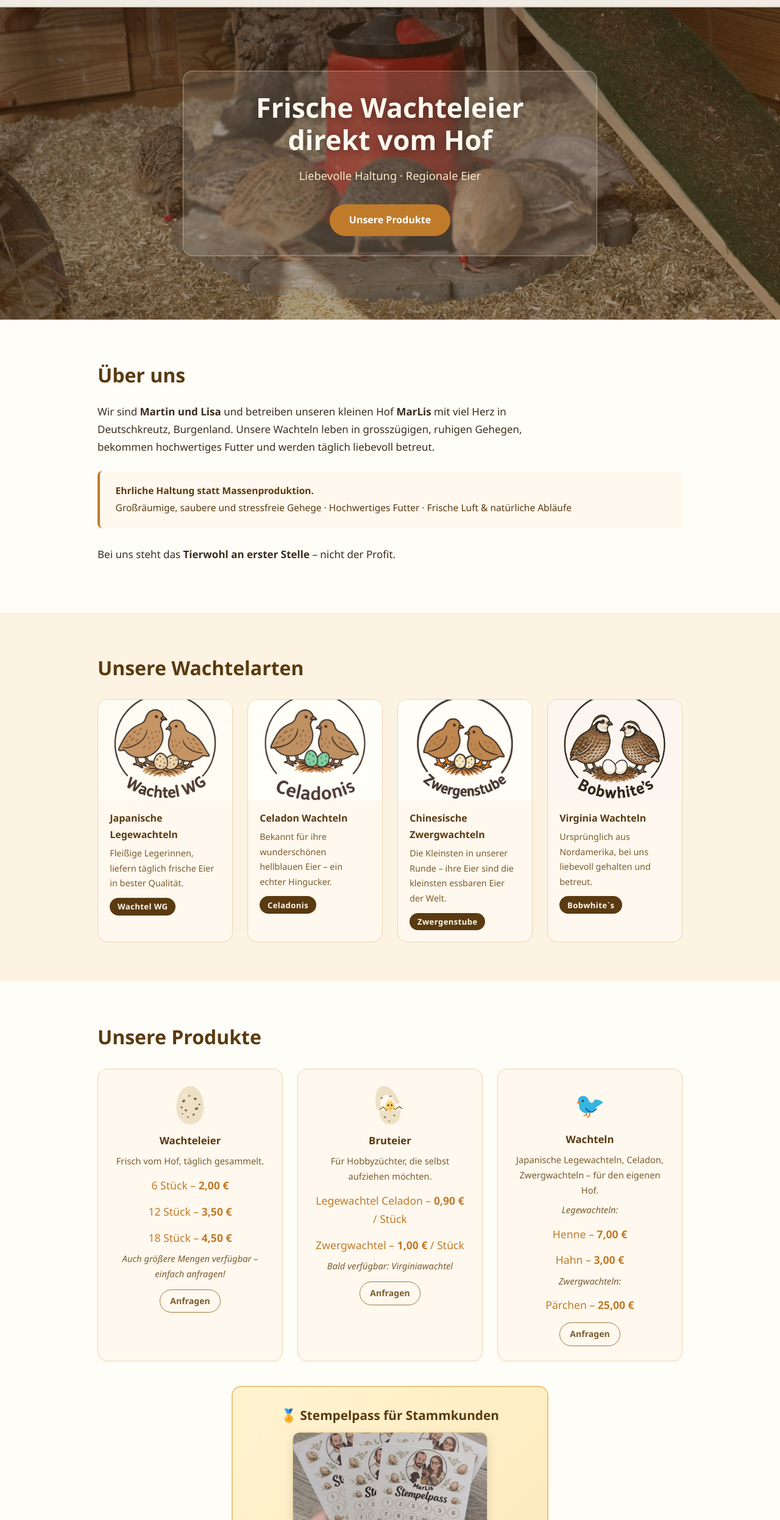
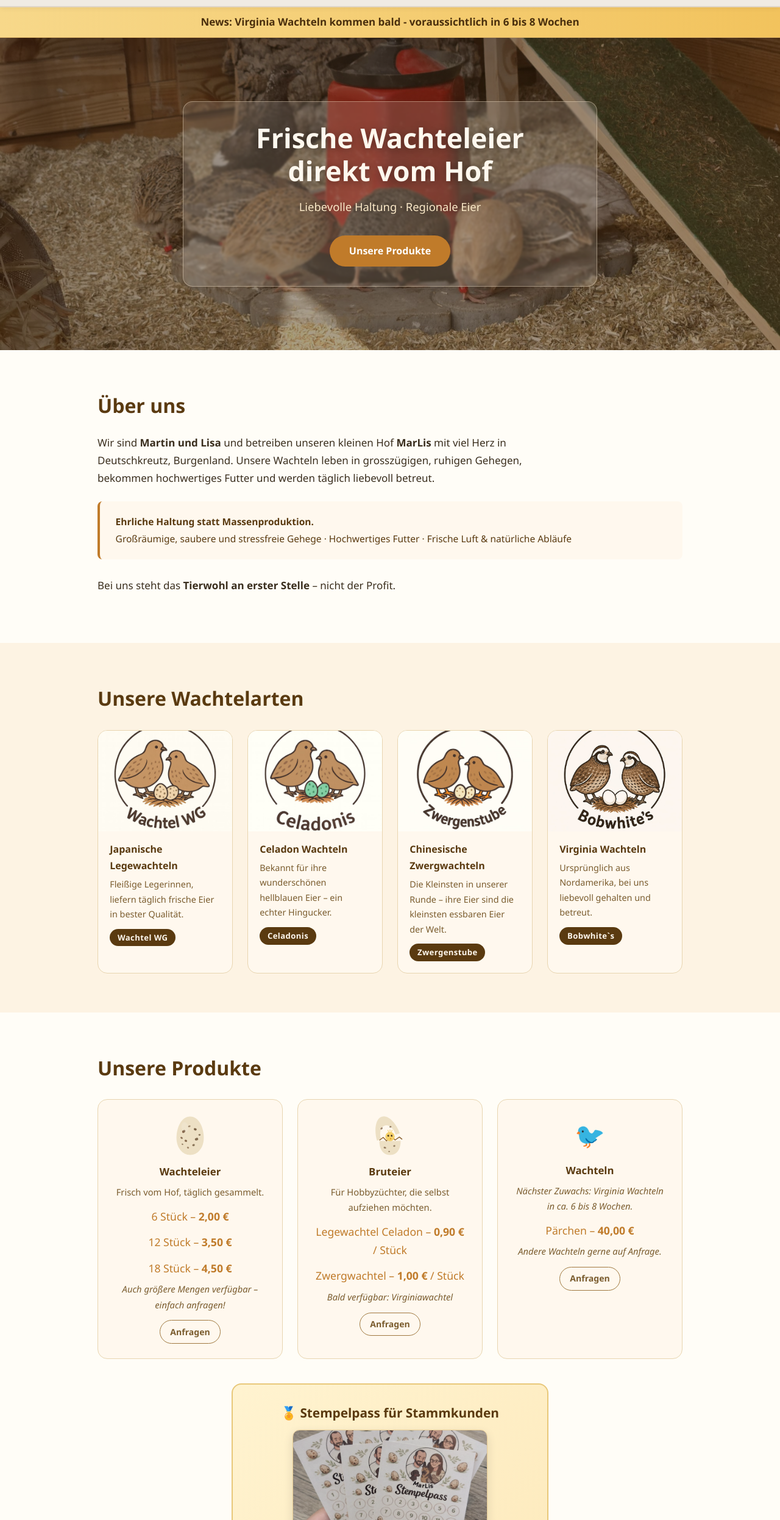
Before and after one commit to marlis-kleinerhof/marlis-kleinerhof.github.io, a plain HTML site: page index.html in a window 1280 px wide. Shown: the part 68-2560 px from the top of the page at 61% size. Drawn offline with Linux system fonts and the light colour scheme.

Commit message:
Add news banner for upcoming Virginia Wachteln and update product card details

```diff
--- a/index.html
+++ b/index.html
@@ -21,6 +21,10 @@
       <a href="#kontakt">Kontakt</a>
     </nav>
   </header>
+
+  <a class="news-banner" href="#virginia-card" role="status" aria-live="polite" aria-label="Zu den Virginia Wachteln springen">
+    News: Virginia Wachteln kommen bald - voraussichtlich in 6 bis 8 Wochen
+  </a>
 
   <!-- HERO -->
   <section class="hero">
@@ -125,15 +129,12 @@
           <p class="price-note">Bald verfügbar: Virginiawachtel</p>
           <a href="mailto:marlis-kleinerhof@gmx.at?subject=Bruteier%20anfragen&body=Hallo%20MarLis-Team%2C%0D%0A%0D%0Aich%20interessiere%20mich%20f%C3%BCr%20Bruteier.%0D%0A%0D%0AMit%20freundlichen%20Gr%C3%BC%C3%9Fen" class="btn-anfrage">Anfragen</a>
         </div>
-        <div class="card product-card">
+        <div class="card product-card" id="virginia-card">
           <div class="card-icon">🐦</div>
           <h3>Wachteln</h3>
-          <p>Japanische Legewachteln, Celadon, Zwergwachteln – für den eigenen Hof.</p>
-          <p class="price-note">Legewachteln:</p>
-          <div class="price">Henne – <strong>7,00 €</strong></div>
-          <div class="price">Hahn – <strong>3,00 €</strong></div>
-          <p class="price-note">Zwergwachteln:</p>
-          <div class="price">Pärchen – <strong>25,00 €</strong></div>
+          <p class="price-note">Nächster Zuwachs: Virginia Wachteln in ca. 6 bis 8 Wochen.</p>
+          <div class="price">Pärchen – <strong>40,00 €</strong></div>
+          <p class="price-note">Andere Wachteln gerne auf Anfrage.</p>
           <a href="mailto:marlis-kleinerhof@gmx.at?subject=Wachteln%20kaufen&body=Hallo%20MarLis-Team%2C%0D%0A%0D%0Aich%20interessiere%20mich%20f%C3%BCr%20den%20Kauf%20von%20Wachteln.%0D%0A%0D%0AMit%20freundlichen%20Gr%C3%BC%C3%9Fen" class="btn-anfrage">Anfragen</a>
         </div>
 
--- a/style.css
+++ b/style.css
@@ -66,6 +66,23 @@ nav a {
 nav a:hover {
   color: #c07b2a;
   text-decoration: none;
+}
+
+.news-banner {
+  display: block;
+  background: linear-gradient(90deg, #f7d88a, #f2c35d);
+  color: #4a2f0d;
+  font-weight: 700;
+  text-align: center;
+  padding: 0.65rem 1rem;
+  border-bottom: 1px solid #dbb266;
+  box-shadow: 0 2px 10px rgba(0, 0, 0, 0.06);
+}
+
+.news-banner:hover {
+  text-decoration: none;
+  color: #4a2f0d;
+  filter: brightness(0.98);
 }
 
 /* ===== HERO ===== */
@@ -707,6 +724,11 @@ footer {
     justify-content: center;
   }
 
+  .news-banner {
+    font-size: 0.92rem;
+    padding: 0.6rem 0.8rem;
+  }
+
   .hero h1 {
     font-size: 2rem;
   }
```
